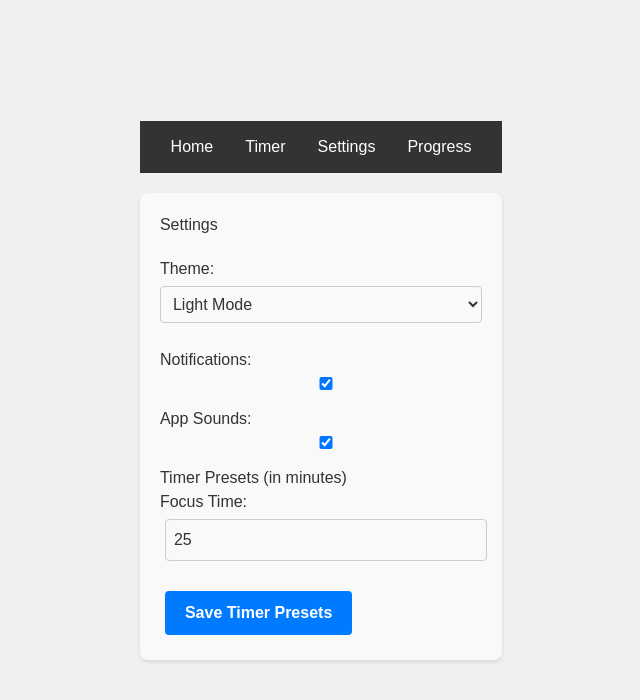
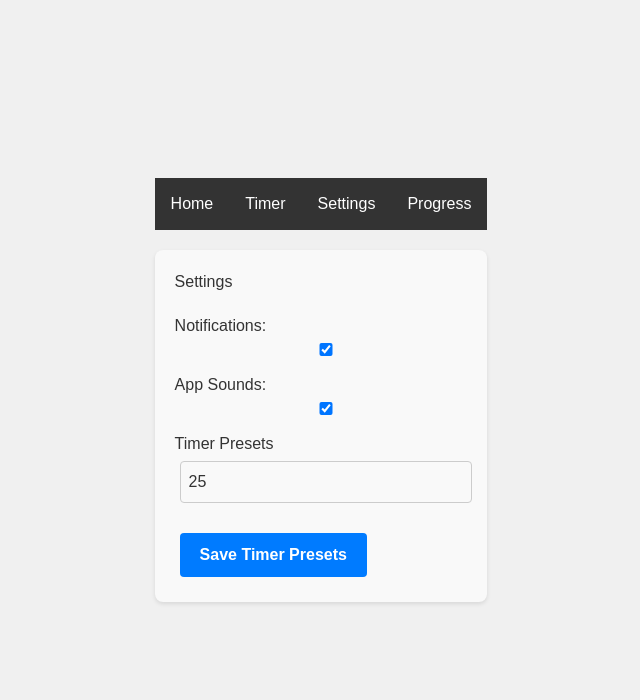
Before and after one commit to shadowknight55/React-timer, a React (Vite) app: page /settings in a window 1280 px wide. Shown: the top 700 px of the page, without its empty margins (319-959 px from the left). Built offline with nearby package versions, Linux system fonts and the light colour scheme.

Commit message:
One step closer

```diff
--- a/src/App.jsx
+++ b/src/App.jsx
@@ -3,11 +3,11 @@ import { BrowserRouter as Router, Route, Routes } from 'react-router-dom';
 import './App.css';
 import NavBar from './components/nav/NavBar';
 import HomePage from './pages/HomePage';
-import Card from './components/Card';
+import Card from './components/common/Card';
 import SettingsPanel from './components/settings/SettingsPanel';
 import ProgressPage from './pages/ProgressPage';
 import ErrorBoundary from './components/common/ErrorBoundary';
-import { SettingsProvider } from './context/SettingsContext';
+import { SettingsProvider } from './components/settings/SettingsContext';
 
 const App = () => {
   return (
--- a/src/components/Card.jsx
+++ b/src/components/common/Card.jsx
@@ -1,6 +1,6 @@
 import React from 'react';
-import TimerState from './timer/TimerState';
-import { useSettings } from '../context/SettingsContext';
+import TimerState from '../timer/TimerState';
+import { useSettings } from '../settings/SettingsContext';
 
 const Card = () => {
   const { settings } = useSettings();
--- a/src/context/SettingsContext.jsx
+++ b/src/components/settings/SettingsContext.jsx
@@ -14,17 +14,20 @@ export const SettingsProvider = ({ children }) => {
     sound: true, // Default sound setting
     timerPresets: {
       focusTime: 25,
-      shortBreak: 5,
-      longBreak: 15,
     },
+    streak: 0, // Initial streak value
   });
 
   const updateSetting = (key, value) => {
     setSettings((prevSettings) => ({ ...prevSettings, [key]: value }));
   };
 
+  const incrementStreak = () => {
+    setSettings((prevSettings) => ({ ...prevSettings, streak: prevSettings.streak + 1 }));
+  };
+
   return (
-    <SettingsContext.Provider value={{ settings, updateSetting }}>
+    <SettingsContext.Provider value={{ settings, updateSetting, incrementStreak }}>
       {children}
     </SettingsContext.Provider>
   );
--- a/src/components/settings/SettingsPanel.jsx
+++ b/src/components/settings/SettingsPanel.jsx
@@ -1,5 +1,5 @@
 import { useContext, useState, useEffect } from "react";
-import { SettingsContext } from "../../context/SettingsContext";
+import { SettingsContext } from "./SettingsContext";
 import "./SettingsPanel.css";
 
 export default function SettingsPanel() {
@@ -37,13 +37,8 @@ export default function SettingsPanel() {
     <div className="settings-panel">
       <h2>Settings</h2>
 
-      <label>
-        Theme:
-        <select value={settings.theme} onChange={(e) => updateSetting("theme", e.target.value)}>
-          <option value="light">Light Mode</option>
-          <option value="dark">Dark Mode</option>
-        </select>
-      </label>
+
+
 
       {/* Notification Toggle */}
       <label>
@@ -66,9 +61,8 @@ export default function SettingsPanel() {
       </label>
 
       {/* Timer Presets */}
-      <h3>Timer Presets (in minutes)</h3>
+      <h3>Timer Presets </h3>
       <label>
-        Focus Time:
         <input type="number" name="focusTime" value={localPresets.focusTime} onChange={handlePresetChange} />
       </label>
       <button onClick={savePresets}>Save Timer Presets</button>
--- a/src/components/timer/TimerState.jsx
+++ b/src/components/timer/TimerState.jsx
@@ -2,17 +2,16 @@ import React, { useEffect, useState } from 'react';
 import useTimer from '../../hooks/useTimer';
 import TimerDisplay from './TimerDisplay';
 import TimerControls from './TimerControls';
-import useAnalytics from '../../hooks/useAnalytics';
 import useNotifications from '../../hooks/useNotifications';
 import NotificationSystem from '../feedback/NotificationSystem';
-import { useSettings } from '../../context/SettingsContext';
+import { useSettings } from '../settings/SettingsContext';
 
 /**
  * TimerState component to manage and display the timer state.
  * @param initialTime - The initial time in minutes.
  */
 const TimerState = ({ initialTime }) => {
-  const { settings } = useSettings();
+  const { settings, incrementStreak } = useSettings();
   const {
     customTime,
     setCustomTime,
@@ -25,17 +24,16 @@ const TimerState = ({ initialTime }) => {
     time,
   } = useTimer(settings.timerPresets.focusTime);
 
-  const { streak, incrementStreak } = useAnalytics();
   const { notifications, addNotification, removeNotification } = useNotifications();
   const [hasNotified, setHasNotified] = useState(false);
 
   useEffect(() => {
     if (time === 0 && !hasNotified) {
+      addNotification('Timer ended');
       incrementStreak();
-      addNotification('Timer ended');
       setHasNotified(true);
     }
-  }, [time, incrementStreak, addNotification, hasNotified]);
+  }, [time, addNotification, hasNotified, incrementStreak]);
 
   useEffect(() => {
     if (time > 0) {
@@ -55,9 +53,6 @@ const TimerState = ({ initialTime }) => {
         onReset={onReset}
       />
       <NotificationSystem notifications={notifications} removeNotification={removeNotification} />
-      <div>
-        <h2>Timer Finished Streak: {streak} times</h2>
-      </div>
     </div>
   );
 };
--- a/src/pages/ProgressPage.jsx
+++ b/src/pages/ProgressPage.jsx
@@ -1,10 +1,21 @@
-import React from 'react';
+import React, { useEffect, useState } from 'react';
+import { useSettings } from '../components/settings/SettingsContext';
 
 const ProgressPage = () => {
+  const { settings } = useSettings();
+  const [streak, setStreak] = useState(settings.streak || 0);
+
+  useEffect(() => {
+    setStreak(settings.streak);
+  }, [settings.streak]);
+
   return (
     <div>
       <h1>Progress</h1>
       <p>Track your progress here.</p>
+      <div className="streak-display">
+        <p>Number of timers finished: {streak}</p>
+      </div>
     </div>
   );
 };
```
